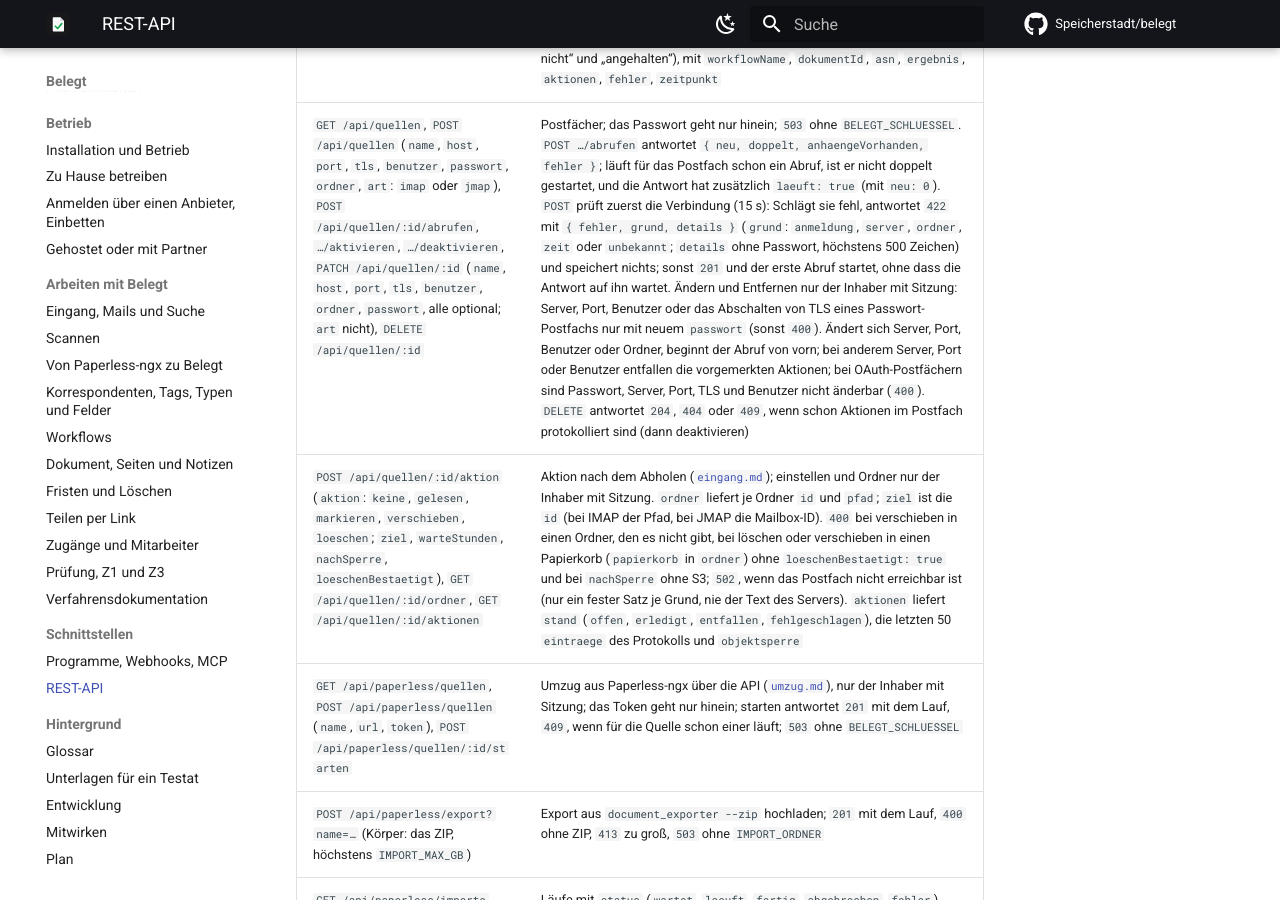
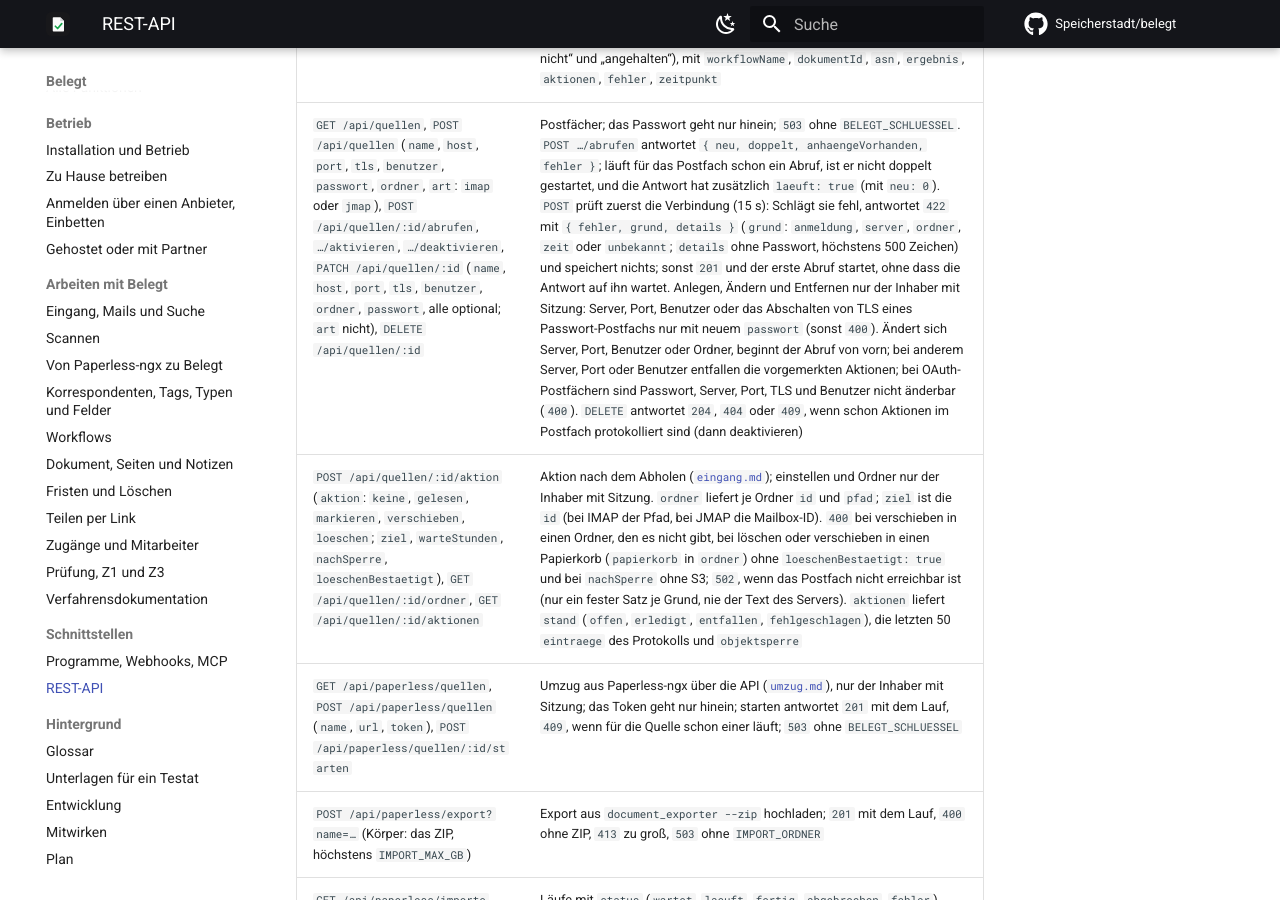
Before and after one commit to Speicherstadt/belegt, an MkDocs documentation site: the page built from docs/api.md, in a window 1280 px wide and 900 px high, scrolled down 8536 px. Built offline with MkDocs 1.6.1 and Material for MkDocs 9.7.7, drawn with Linux system fonts in a browser that asks for light colours; plug-ins that fetch from the network failed and are left out; comment, search, counter and statistics services are not loaded.

Commit message:
docs(api): Anlegen bei /api/quellen als Inhaber-Recht nennen
Refs #59

```diff
--- a/docs/api.md
+++ b/docs/api.md
@@ -88,7 +88,7 @@ Alles andere antwortet `403`, ein widerrufenes oder falsches Token `401`. Im Aud
 | `GET /api/workflows`, `POST /api/workflows` (`name`, `ausloeser`: `eingang` oder `eingeordnet`, `bedingungen`, `aktionen`, `anhalten`), `POST /api/workflows/:id/aktivieren`, `…/deaktivieren`, `DELETE /api/workflows/:id`, `POST /api/workflows/reihenfolge` (`ids`) | Workflows ([`workflows.md`](workflows.md)); lesen Inhaber und Steuerberatung, ändern nur der Inhaber mit Sitzung. `bedingungen`: `quellen`, `dateinameEnthaelt`, `betreffEnthaelt`, `absender`, `domain`, `anhangTyp`, `textEnthaelt`, `mimeTyp`, `tags`, `dokumenttyp` (ID oder `ohne`), `korrespondent` (ID oder `ohne`), `postfach`, `unterordner`. `aktionen` (1 bis 20) mit `art`: `tagsHinzu`/`tagsWeg` (`tags`), `dokumenttyp`, `korrespondent`, `feld` (`feldId`, `wert`), `notiz` (`text`), `webhook`, `senden` (`url`, `dateifeld`, optional `kopfzeile`: `{name, wert}` und `felder`: `[{name, wert}]` mit Platzhaltern; der Wert der Kopfzeile geht nur hinein, `GET` liefert `gesetzt: true`; `503` ohne `BELEGT_SCHLUESSEL`, [`workflows.md`](workflows.md#original-an-adresse-senden)), `einordnen` (`als`, `entstanden`: `eingang` oder `erechnung`, optional `freiwilligBis`, `titel`, `korrespondent`, dazu `ausdruecklich: true`, sonst `400`); `409` bei doppeltem Namen oder unbekanntem Tag, Typ, Korrespondenten oder Feld |
 | `GET /api/dokumente/:id/weitergaben` | was die Aktion `senden` mit dem Dokument getan hat: je `workflowName`, `ziel` (Host), `stand` (`offen`, `gesendet`, `fehlgeschlagen`, `entfallen`), `versuche`, `letzterVersuch`, `naechsterVersuch`, `httpStatus`, `fehler`, `gesendetAm`; Inhaber und Steuerberatung |
 | `GET /api/workflows/laeufe` | die letzten 50 Läufe, die etwas taten oder scheiterten (`?alle=1` auch „trifft nicht“ und „angehalten“), mit `workflowName`, `dokumentId`, `asn`, `ergebnis`, `aktionen`, `fehler`, `zeitpunkt` |
-| `GET /api/quellen`, `POST /api/quellen` (`name`, `host`, `port`, `tls`, `benutzer`, `passwort`, `ordner`, `art`: `imap` oder `jmap`), `POST /api/quellen/:id/abrufen`, `…/aktivieren`, `…/deaktivieren`, `PATCH /api/quellen/:id` (`name`, `host`, `port`, `tls`, `benutzer`, `ordner`, `passwort`, alle optional; `art` nicht), `DELETE /api/quellen/:id` | Postfächer; das Passwort geht nur hinein; `503` ohne `BELEGT_SCHLUESSEL`. `POST …/abrufen` antwortet `{ neu, doppelt, anhaengeVorhanden, fehler }`; läuft für das Postfach schon ein Abruf, ist er nicht doppelt gestartet, und die Antwort hat zusätzlich `laeuft: true` (mit `neu: 0`). `POST` prüft zuerst die Verbindung (15 s): Schlägt sie fehl, antwortet `422` mit `{ fehler, grund, details }` (`grund`: `anmeldung`, `server`, `ordner`, `zeit` oder `unbekannt`; `details` ohne Passwort, höchstens 500 Zeichen) und speichert nichts; sonst `201` und der erste Abruf startet, ohne dass die Antwort auf ihn wartet. Ändern und Entfernen nur der Inhaber mit Sitzung: Server, Port, Benutzer oder das Abschalten von TLS eines Passwort-Postfachs nur mit neuem `passwort` (sonst `400`). Ändert sich Server, Port, Benutzer oder Ordner, beginnt der Abruf von vorn; bei anderem Server, Port oder Benutzer entfallen die vorgemerkten Aktionen; bei OAuth-Postfächern sind Passwort, Server, Port, TLS und Benutzer nicht änderbar (`400`). `DELETE` antwortet `204`, `404` oder `409`, wenn schon Aktionen im Postfach protokolliert sind (dann deaktivieren) |
+| `GET /api/quellen`, `POST /api/quellen` (`name`, `host`, `port`, `tls`, `benutzer`, `passwort`, `ordner`, `art`: `imap` oder `jmap`), `POST /api/quellen/:id/abrufen`, `…/aktivieren`, `…/deaktivieren`, `PATCH /api/quellen/:id` (`name`, `host`, `port`, `tls`, `benutzer`, `ordner`, `passwort`, alle optional; `art` nicht), `DELETE /api/quellen/:id` | Postfächer; das Passwort geht nur hinein; `503` ohne `BELEGT_SCHLUESSEL`. `POST …/abrufen` antwortet `{ neu, doppelt, anhaengeVorhanden, fehler }`; läuft für das Postfach schon ein Abruf, ist er nicht doppelt gestartet, und die Antwort hat zusätzlich `laeuft: true` (mit `neu: 0`). `POST` prüft zuerst die Verbindung (15 s): Schlägt sie fehl, antwortet `422` mit `{ fehler, grund, details }` (`grund`: `anmeldung`, `server`, `ordner`, `zeit` oder `unbekannt`; `details` ohne Passwort, höchstens 500 Zeichen) und speichert nichts; sonst `201` und der erste Abruf startet, ohne dass die Antwort auf ihn wartet. Anlegen, Ändern und Entfernen nur der Inhaber mit Sitzung: Server, Port, Benutzer oder das Abschalten von TLS eines Passwort-Postfachs nur mit neuem `passwort` (sonst `400`). Ändert sich Server, Port, Benutzer oder Ordner, beginnt der Abruf von vorn; bei anderem Server, Port oder Benutzer entfallen die vorgemerkten Aktionen; bei OAuth-Postfächern sind Passwort, Server, Port, TLS und Benutzer nicht änderbar (`400`). `DELETE` antwortet `204`, `404` oder `409`, wenn schon Aktionen im Postfach protokolliert sind (dann deaktivieren) |
 | `POST /api/quellen/:id/aktion` (`aktion`: `keine`, `gelesen`, `markieren`, `verschieben`, `loeschen`; `ziel`, `warteStunden`, `nachSperre`, `loeschenBestaetigt`), `GET /api/quellen/:id/ordner`, `GET /api/quellen/:id/aktionen` | Aktion nach dem Abholen ([`eingang.md`](eingang.md#nach-dem-abholen)); einstellen und Ordner nur der Inhaber mit Sitzung. `ordner` liefert je Ordner `id` und `pfad`; `ziel` ist die `id` (bei IMAP der Pfad, bei JMAP die Mailbox-ID). `400` bei verschieben in einen Ordner, den es nicht gibt, bei löschen oder verschieben in einen Papierkorb (`papierkorb` in `ordner`) ohne `loeschenBestaetigt: true` und bei `nachSperre` ohne S3; `502`, wenn das Postfach nicht erreichbar ist (nur ein fester Satz je Grund, nie der Text des Servers). `aktionen` liefert `stand` (`offen`, `erledigt`, `entfallen`, `fehlgeschlagen`), die letzten 50 `eintraege` des Protokolls und `objektsperre` |
 | `GET /api/paperless/quellen`, `POST /api/paperless/quellen` (`name`, `url`, `token`), `POST /api/paperless/quellen/:id/starten` | Umzug aus Paperless-ngx über die API ([`umzug.md`](umzug.md)), nur der Inhaber mit Sitzung; das Token geht nur hinein; starten antwortet `201` mit dem Lauf, `409`, wenn für die Quelle schon einer läuft; `503` ohne `BELEGT_SCHLUESSEL` |
 | `POST /api/paperless/export?name=…` (Körper: das ZIP, höchstens `IMPORT_MAX_GB`) | Export aus `document_exporter --zip` hochladen; `201` mit dem Lauf, `400` ohne ZIP, `413` zu groß, `503` ohne `IMPORT_ORDNER` |
```
